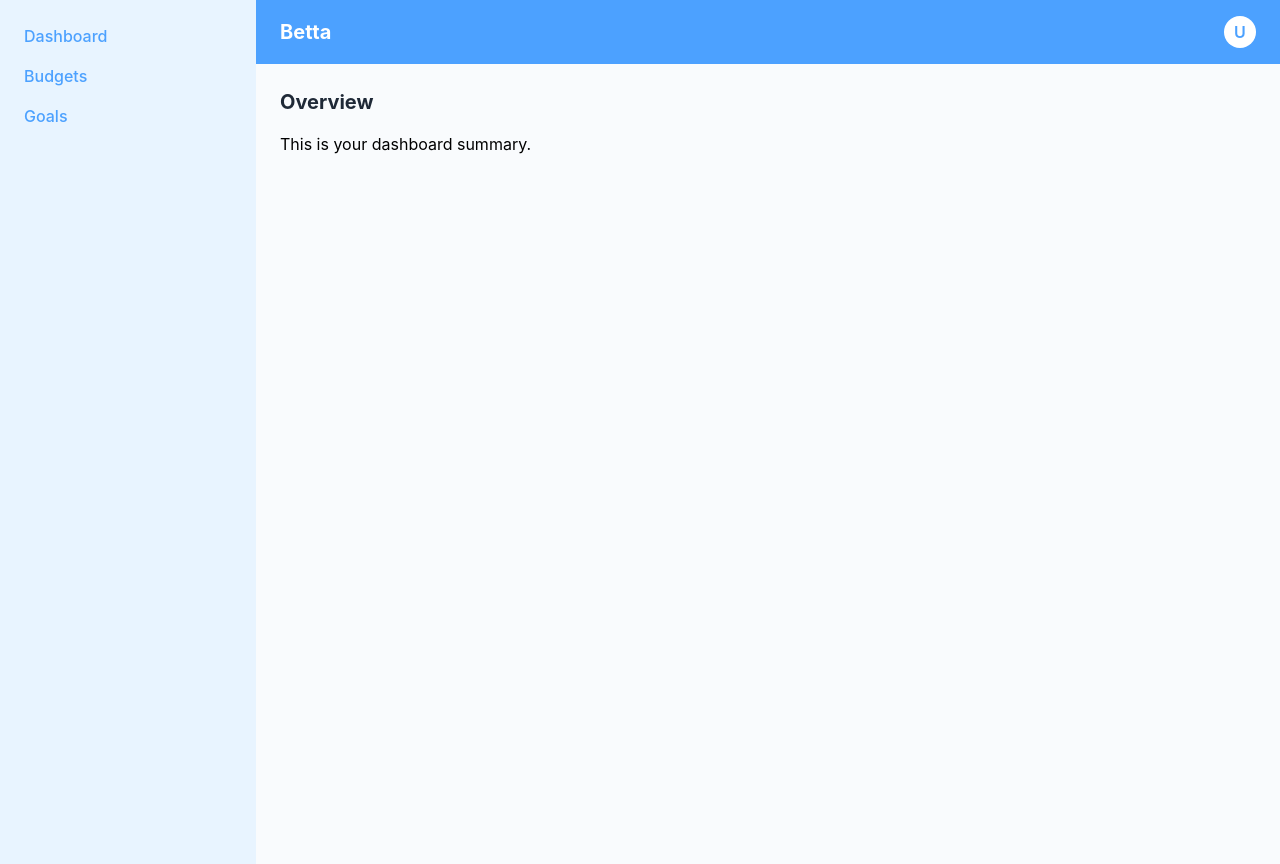
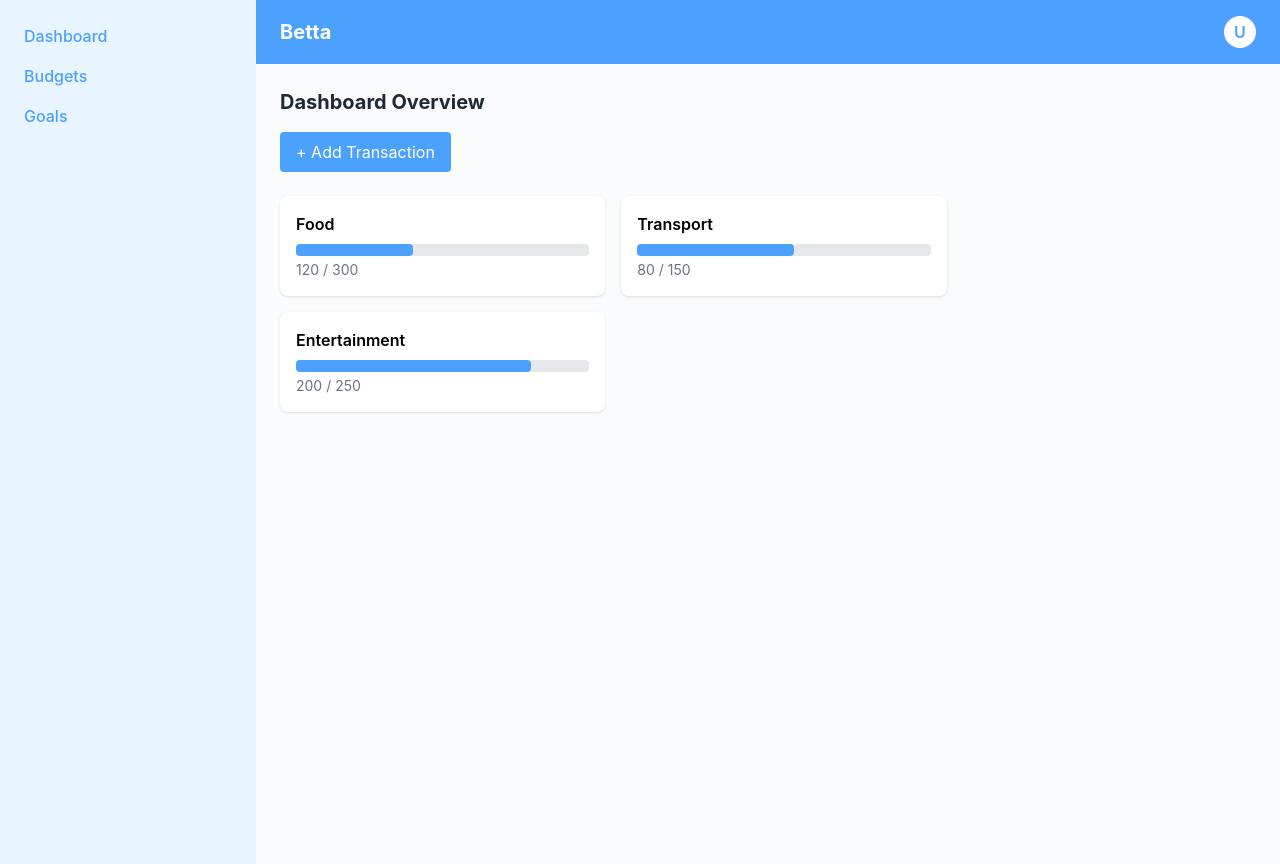
Before and after one commit to victorcreativee/Betta, a React (Create React App) app in the folder frontend/: page /dashboard in a window 1280 px wide. Built offline with nearby package versions, Linux system fonts and the light colour scheme.

Commit message:
dashboard initial design

```diff
--- a/frontend/src/App.jsx
+++ b/frontend/src/App.jsx
@@ -1,12 +1,17 @@
 import { BrowserRouter as Router, Routes, Route } from "react-router-dom";
 import Layout from "./components/Layout";
 import Dashboard from "./pages/Dashboard";
+import Budgets from "./pages/Budgets";
+import Goals from "./pages/Goals";
 
 export default function App() {
   return (
     <Router>
       <Routes>
         <Route path="/dashboard" element={<Layout><Dashboard /></Layout>} />
+        <Route path="/dashboard" element={<Layout><Dashboard /></Layout>} />
+        <Route path="/budgets" element={<Layout><Budgets /></Layout>} />
+        <Route path="/goals" element={<Layout><Goals /></Layout>} />
         {/* More pages soon */}
       </Routes>
     </Router>
--- /dev/null
+++ b/frontend/src/components/AddTransactionModal.jsx
@@ -0,0 +1,52 @@
+import { useState } from "react";
+
+export default function AddTransactionModal({ isOpen, onClose }) {
+  const [form, setForm] = useState({
+    amount: '',
+    type: 'expense',
+    category: '',
+    note: '',
+    date: ''
+  });
+
+  const handleChange = (e) => {
+    setForm({ ...form, [e.target.name]: e.target.value });
+  };
+
+  const handleSubmit = (e) => {
+    e.preventDefault();
+    console.log(form); // Later: send to backend
+    onClose();
+  };
+
+  if (!isOpen) return null;
+
+  return (
+    <div className="fixed inset-0 bg-black bg-opacity-50 flex justify-center items-center z-50">
+      <form
+        onSubmit={handleSubmit}
+        className="bg-white p-6 rounded-lg shadow-md w-full max-w-md"
+      >
+        <h2 className="text-lg font-bold mb-4">Add Transaction</h2>
+
+        <input name="amount" placeholder="Amount" className="w-full p-2 mb-2 border rounded" onChange={handleChange} required />
+
+        <select name="type" className="w-full p-2 mb-2 border rounded" onChange={handleChange}>
+          <option value="expense">Expense</option>
+          <option value="income">Income</option>
+        </select>
+
+        <input name="category" placeholder="Category" className="w-full p-2 mb-2 border rounded" onChange={handleChange} />
+
+        <input type="date" name="date" className="w-full p-2 mb-2 border rounded" onChange={handleChange} />
+
+        <textarea name="note" placeholder="Note" className="w-full p-2 mb-4 border rounded" onChange={handleChange} />
+
+        <div className="flex justify-between">
+          <button type="button" onClick={onClose} className="text-gray-500">Cancel</button>
+          <button type="submit" className="bg-primary text-white px-4 py-2 rounded">Save</button>
+        </div>
+      </form>
+    </div>
+  );
+}
--- /dev/null
+++ b/frontend/src/components/BudgetCard.jsx
@@ -0,0 +1,13 @@
+export default function BudgetCard({ title, used, limit }) {
+    const percent = (used / limit) * 100;
+
+    return (
+      <div className="bg-white rounded-lg p-4 shadow w-full md:w-1/3">
+        <h4 className="font-semibold mb-2">{title}</h4>
+        <div className="w-full bg-gray-200 h-3 rounded">
+          <div className="bg-primary h-3 rounded" style={{ width: `${percent}%` }} />
+        </div>
+        <p className="text-sm text-gray-500 mt-1">{used} / {limit}</p>
+      </div>
+    );
+  }
--- /dev/null
+++ b/frontend/src/pages/Budgets.jsx
@@ -0,0 +1,8 @@
+export default function Budgets() {
+    return (
+      <div>
+        <h2 className="text-xl font-bold mb-4">Budgets</h2>
+        <p>This page will show all your budgets.</p>
+      </div>
+    );
+  }
--- a/frontend/src/pages/Dashboard.jsx
+++ b/frontend/src/pages/Dashboard.jsx
@@ -1,8 +1,25 @@
+import { useState } from "react";
+import AddTransactionModal from "../components/AddTransactionModal";
+import BudgetCard from "../components/BudgetCard";
+
 export default function Dashboard() {
-    return (
-      <div>
-        <h2 className="text-xl font-bold text-gray-800 mb-4">Overview</h2>
-        <p>This is your dashboard summary.</p>
+  const [showModal, setShowModal] = useState(false);
+
+  return (
+    <div>
+      <h2 className="text-xl font-bold text-gray-800 mb-4">Dashboard Overview</h2>
+      <button onClick={() => setShowModal(true)} className="bg-primary text-white px-4 py-2 rounded">
+        + Add Transaction
+      </button>
+
+      <AddTransactionModal isOpen={showModal} onClose={() => setShowModal(false)} />
+
+      <div className="mt-6 flex flex-wrap gap-4">
+      <BudgetCard title="Food" used={120} limit={300} />
+      <BudgetCard title="Transport" used={80} limit={150} />
+      <BudgetCard title="Entertainment" used={200} limit={250} />
       </div>
-    );
-  }
+
+    </div>
+  );
+}
--- /dev/null
+++ b/frontend/src/pages/Goals.jsx
@@ -0,0 +1,8 @@
+export default function Goals() {
+    return (
+      <div>
+        <h2 className="text-xl font-bold mb-4">Goals</h2>
+        <p>This page will help you track your financial goals.</p>
+      </div>
+    );
+  }
```
